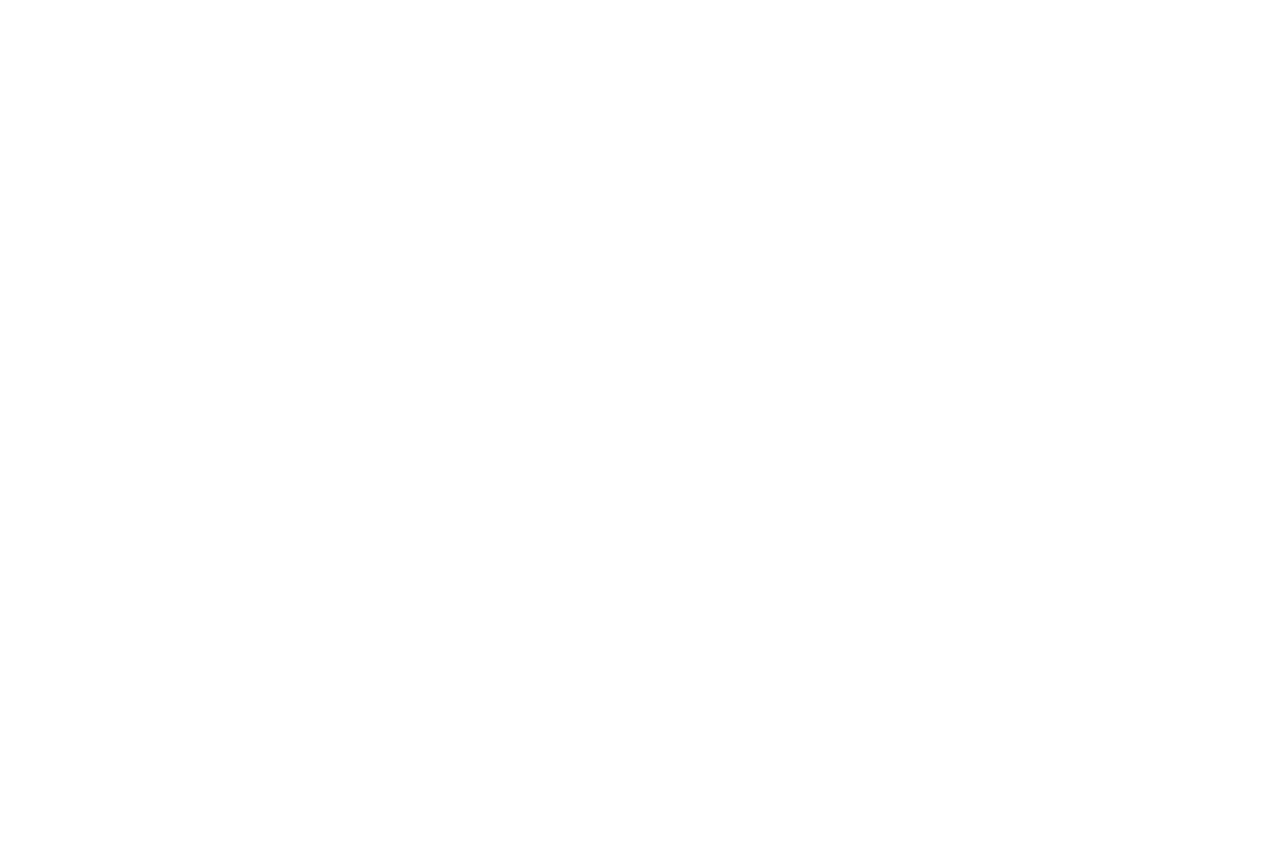
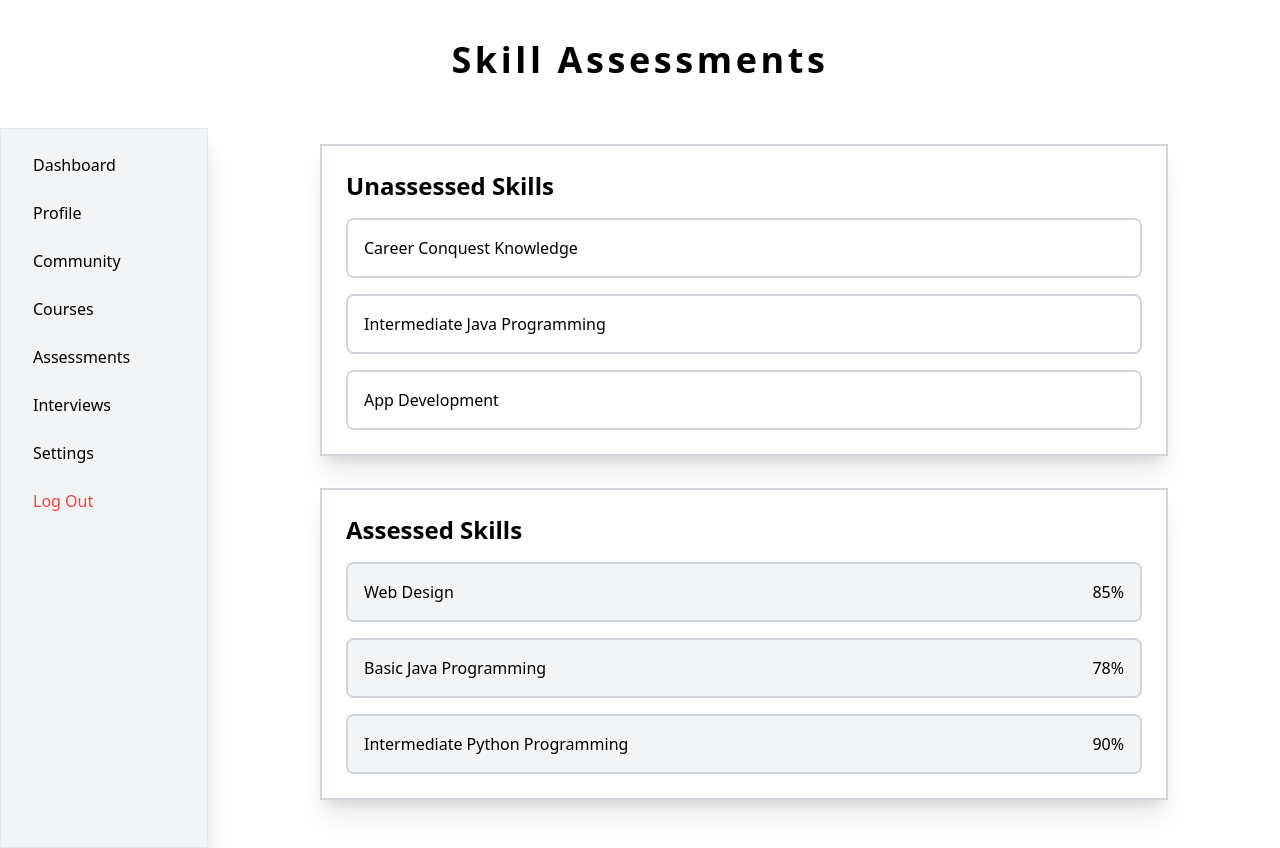
Before and after one commit to Arsh199965/Career-Conquest, a React (Vite) app: page /assessments in a window 1280 px wide. Before the commit this address had no page. Before the commit the page ends 800 px from the top, so only its background shows below. Built offline with nearby package versions, Linux system fonts and the light colour scheme.

Commit message:
Created Assessment Section

```diff
--- a/src/App.jsx
+++ b/src/App.jsx
@@ -6,6 +6,7 @@ import Profile from './components/Profile';
 import Home from "./components/HomePage";
 import SignUpForm from './components/SignUpForm';
 import TestPage from './components/TestPage'
+import AssessmentSelectionPage from "./components/AssessmentSelection";
 function App() {
   return (
     <Router>
@@ -14,7 +15,8 @@ function App() {
         <Route path="/dashboard" element={<DashboardPage />} />
         <Route path="/profile" element={<Profile />} />
         <Route path="/signup" element={<SignUpForm />} />
-        <Route path="/tests" element={<TestPage/>} />
+        <Route path="/quiz" element={<TestPage />} />
+        <Route path="/assessments" element={<AssessmentSelectionPage/>} />
       </Routes>
     </Router>
   );
--- /dev/null
+++ b/src/components/AssessmentSelection.jsx
@@ -0,0 +1,70 @@
+import React, { useState } from "react";
+import Sidebar from "./Sidebar";
+
+const AssessmentSelectionPage = () => {
+  const unassessedSkills = [
+    "Career Conquest Knowledge",
+    "Intermediate Java Programming",
+    "App Development",
+  ];
+  const assessedSkills = [
+    { skill: "Web Design", score: 85 },
+    { skill: "Basic Java Programming", score: 78 },
+    { skill: "Intermediate Python Programming", score: 90 },
+  ];
+
+  return (
+    <div className="min-h-screen flex flex-col bg-white">
+      {/* Header */}
+      <header className="pt-10 w-full h-32 items-center">
+        <h1 className="text-4xl tracking-[0.1em] font-bold text-center">
+          Skill Assessments
+        </h1>
+      </header>
+
+      <div className="flex flex-grow">
+        {/* Sidebar */}
+        <Sidebar />
+
+        {/* Main Content */}
+        <div className="flex-auto mx-24 p-4">
+          {/* Unassessed Skills */}
+          <div className="mb-8 p-6 bg-white border-2 border-gray-300 shadow-xl">
+            <h2 className="text-2xl font-semibold mb-4">Unassessed Skills</h2>
+            <ul className="space-y-4">
+              {unassessedSkills.map((skill, index) => (
+                <li
+                  key={index}
+                  className="p-4 border-2 border-gray-300 rounded-lg hover:bg-gray-200 cursor-pointer"
+                  onClick={() => (window.location.href = "/quiz")}
+                >
+                  {skill}
+                </li>
+              ))}
+            </ul>
+          </div>
+
+          {/* Assessed Skills */}
+          <div className="mb-8 p-6 bg-white border-2 border-gray-300 shadow-xl">
+            <h2 className="text-2xl font-semibold mb-4">Assessed Skills</h2>
+            <ul className="space-y-4">
+              {assessedSkills.map((skill, index) => (
+                <li
+                  key={index}
+                  className="p-4 border-2 border-gray-300 rounded-lg bg-gray-100"
+                >
+                  <div className="flex justify-between">
+                    <span>{skill.skill}</span>
+                    <span>{skill.score}%</span>
+                  </div>
+                </li>
+              ))}
+            </ul>
+          </div>
+        </div>
+      </div>
+    </div>
+  );
+};
+
+export default AssessmentSelectionPage;
--- a/src/components/Sidebar.jsx
+++ b/src/components/Sidebar.jsx
@@ -14,7 +14,7 @@ function Sidebar() {
             <li><a className="hover:bg-gray-200 p-2 rounded-md cursor-pointer">
               Courses
             </a></li>
-            <li><a href="/tests" className="hover:bg-gray-200 p-2 rounded-md cursor-pointer">
+            <li><a href="/assessments" className="hover:bg-gray-200 p-2 rounded-md cursor-pointer">
               Assessments
             </a></li>
             <li><a className="hover:bg-gray-200 p-2 rounded-md cursor-pointer">
--- a/src/components/TestPage.jsx
+++ b/src/components/TestPage.jsx
@@ -32,8 +32,8 @@ const TestPage = () => {
       question: "What service does Career Conquest provide for job seekers?",
       options: [
         "Guided job applications",
-        "Mock interviews",
-        "Resume reviews",
+        "Project Tracking",
+        "Analysis of Skill Gaps",
         "All of the above",
       ],
       correct: "All of the above",
@@ -41,12 +41,12 @@ const TestPage = () => {
     {
       question: "How can Career Conquest help in interviews?",
       options: [
-        "Provides interview coaching",
+        "Provides interview cracking courses",
         "Shares common questions",
         "Offers interview practice",
         "All of the above",
       ],
-      correct: "All of the above",
+      correct: "Provides interview cracking courses",
     },
     {
       question: "What kind of companies are featured in Career Conquest's job matches?",
@@ -58,7 +58,7 @@ const TestPage = () => {
       options: [
         "Technical skills",
         "Soft skills",
-        "Leadership",
+        "Projects",
         "All of the above",
       ],
       correct: "All of the above",
@@ -88,6 +88,9 @@ const TestPage = () => {
         <h1 className="text-4xl tracking-[0.1em] font-bold text-center">
           Assessments
         </h1>
+        <h2 className="text-2xl text-center mt-4 text-gray-600">
+          Assessing Your Knowledge About World's No. 1 Site
+        </h2>
       </header>
 
       <div className="flex flex-grow">
```
